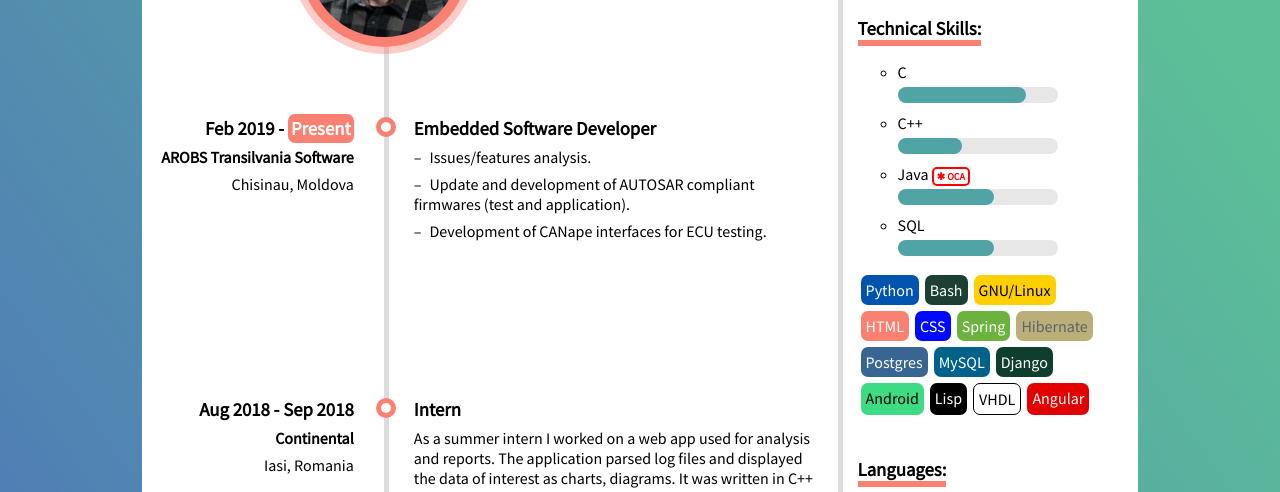
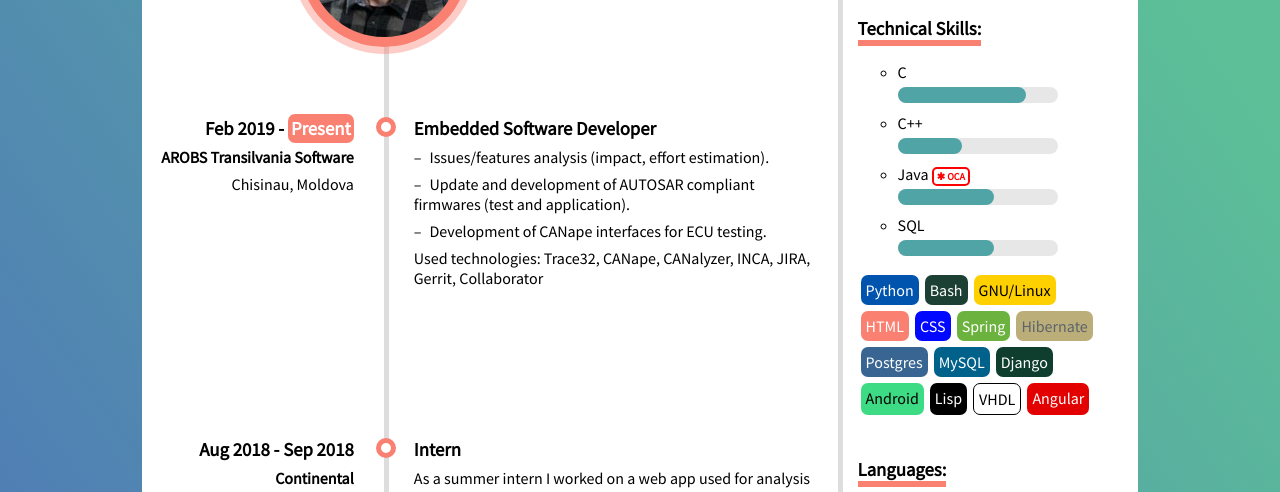
Before and after one commit to InSunc/cv, a plain HTML site: page index.html in a window 1280 px wide. Shown: the part 281-773 px from the top of the page. Drawn offline with Linux system fonts and the light colour scheme.

Commit message:
update desc for last job

```diff
--- a/css/styles.less
+++ b/css/styles.less
@@ -157,7 +157,6 @@ a:hover {
 			ul {
 				margin: 0;
 				padding-left: 0;
-				margin-bottom: 30px;
 				list-style-type: none;
 				li {
 					padding-bottom: 7px;
--- a/index.html
+++ b/index.html
@@ -34,10 +34,11 @@
 					<h3>Embedded Software Developer</h3>
 					<div class="desc">
 						<ul>
-							<li>Issues/features analysis.</li>
+							<li>Issues/features analysis (impact, effort estimation).</li>
 							<li>Update and development of AUTOSAR compliant firmwares (test and application).</li>
 							<li>Development of CANape interfaces for ECU testing.</li>
 						</ul>
+						<p>Used technologies: Trace32, CANape, CANalyzer, INCA, JIRA, Gerrit, Collaborator</p>
 					</div>
 				</div>
 			</div>
```
Also changed, not shown: css/styles.css.
